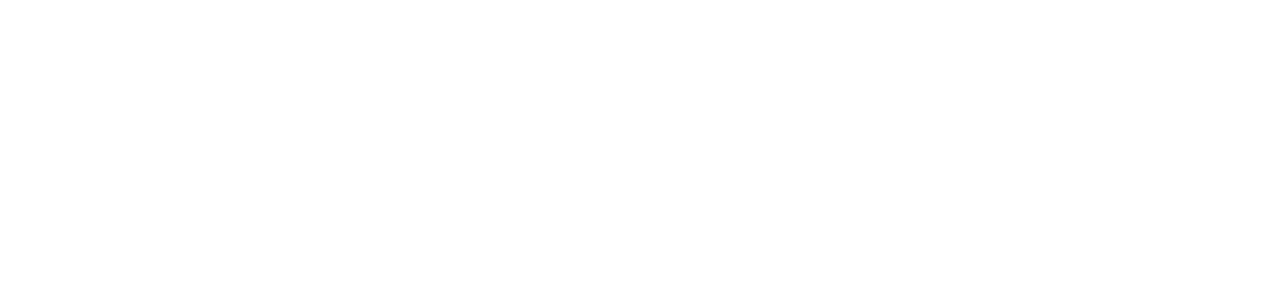
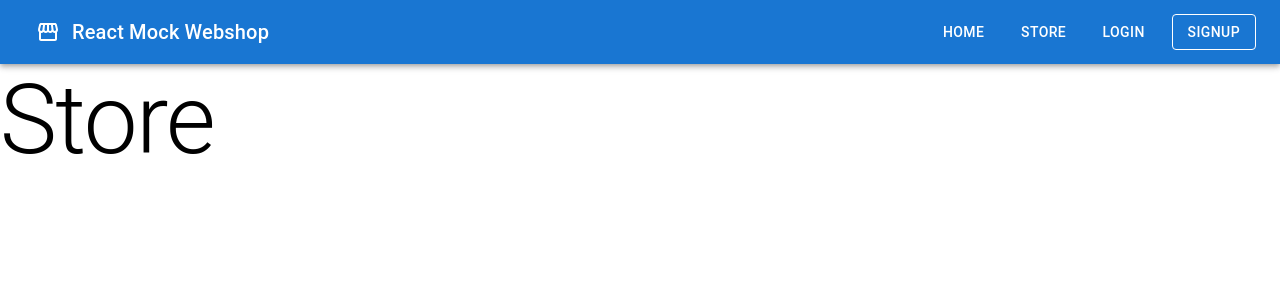
Before and after one commit to ja8mpi/react-mock-webshop, a React (Create React App) app: page /store in a window 1280 px wide. Before the commit this address had no page. Shown: the top 300 px of the page. Built offline with nearby package versions, Linux system fonts and the light colour scheme.

Commit message:
navbar created with links to routes

```diff
--- a/package.json
+++ b/package.json
@@ -5,6 +5,7 @@
   "dependencies": {
     "@emotion/react": "^11.9.3",
     "@emotion/styled": "^11.9.3",
+    "@mui/icons-material": "^5.8.4",
     "@mui/material": "^5.8.5",
     "@reduxjs/toolkit": "^1.8.2",
     "@testing-library/jest-dom": "^5.16.4",
@@ -14,6 +15,7 @@
     "@types/node": "^16.11.41",
     "@types/react": "^18.0.14",
     "@types/react-dom": "^18.0.5",
+    "material-icons": "^1.11.2",
     "react": "^18.2.0",
     "react-dom": "^18.2.0",
     "react-hook-form": "^7.33.0",
--- a/src/App.tsx
+++ b/src/App.tsx
@@ -5,15 +5,19 @@
 import Store from './components/store/Store';
 import Login from './components/login/Login';
 import Signup from './components/signup/Signup';
+import NavBar from './components/navbar/NavBar';
 
 const App = () => {
     return (
-        <Routes>
-            <Route path='./' element={<Home />} />
-            <Route path='./store' element={<Store />} />
-            <Route path='./login' element={<Login />} />
-            <Route path='./signup' element={<Signup />} />
-        </Routes>
+        <>
+            < NavBar />
+            <Routes>
+                <Route path='/' element={<Home />} />
+                <Route path='/store' element={<Store />} />
+                <Route path='/login' element={<Login />} />
+                <Route path='/signup' element={<Signup />} />
+            </Routes>
+        </>
     )
 }
 
--- /dev/null
+++ b/src/components/navbar/NavBar.tsx
@@ -0,0 +1,68 @@
+import {
+  AppBar,
+  Button,
+  IconButton,
+  Stack,
+  Toolbar,
+  Typography,
+  Menu,
+  MenuItem
+} from '@mui/material'
+import StorefrontIcon from '@mui/icons-material/Storefront';
+import React from 'react'
+import { Link } from 'react-router-dom';
+
+const NavBar = () => {
+  return (
+    <AppBar
+      position='static'
+      color='primary'
+    >
+      <Toolbar>
+        <IconButton
+          size="large"
+          color="inherit"
+          aria-label="logo"
+        >
+          <StorefrontIcon />
+        </IconButton>
+        <Typography
+          variant='h6'
+          component='div'
+          sx={
+            {
+              flexGrow: 1
+            }
+          }
+        >
+          React Mock Webshop
+        </Typography>
+        <Stack direction='row' spacing={2}>
+          <Button
+            color="inherit"
+            component={Link}
+            to='./'
+          >Home</Button>
+          <Button
+            color="inherit"
+            component={Link}
+            to='./store'
+          >Store</Button>
+          <Button
+            color="inherit"
+            component={Link}
+            to='./login'
+          >Login</Button>
+          <Button
+            color="inherit"
+            variant='outlined'
+            component={Link}
+            to='./signup'
+          >Signup</Button>
+        </Stack>
+      </Toolbar>
+    </AppBar >
+  )
+}
+
+export default NavBar;
--- a/src/components/store/Store.tsx
+++ b/src/components/store/Store.tsx
@@ -1,8 +1,9 @@
+import { Typography } from '@mui/material';
 import React from 'react'
 
 const Store = () => {
     return (
-        <>Store</>
+        <Typography variant='h1'>Store</Typography>
     )
 }
 
--- /dev/null
+++ b/src/index.css
@@ -0,0 +1,3 @@
+body{
+    margin: 0;
+}
--- a/src/index.tsx
+++ b/src/index.tsx
@@ -2,6 +2,7 @@
 import ReactDOM from 'react-dom/client';
 import App from './App'
 import { BrowserRouter } from "react-router-dom";
+import './index.css';
 
 const root = ReactDOM.createRoot(
   document.getElementById('root') as HTMLElement
```
Also changed, not shown: 1 other file (tests, documents, lock files or other folders).
